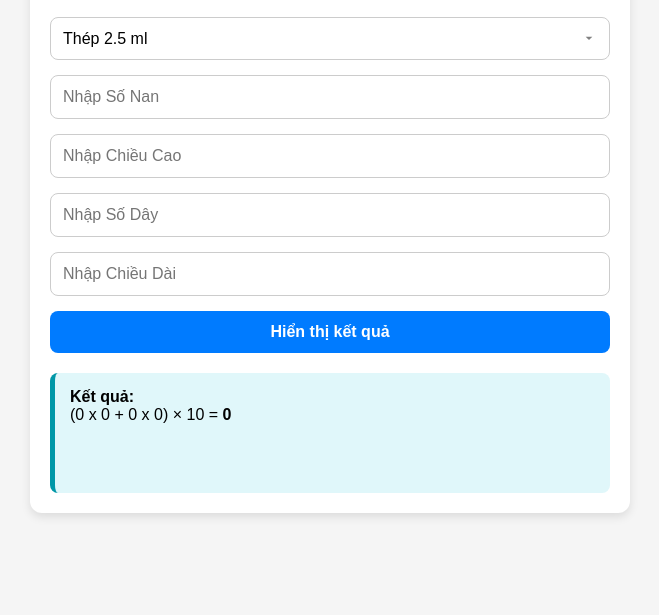
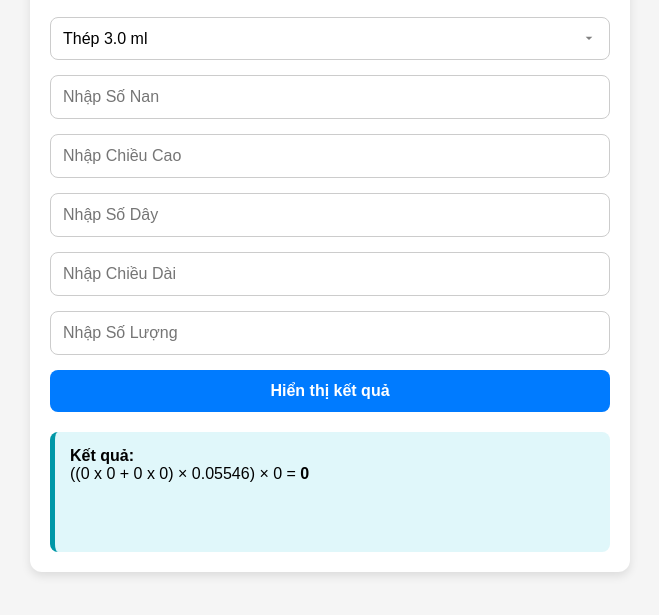
Before and after one commit to congtk1995/website, a plain HTML site: page index.html in a window 1280 px wide. Both pictures are taken after a click on the button "Hiển thị kết quả". Shown: the part 91-706 px from the top of the page, without its empty margins (310-969 px from the left). Drawn offline with Linux system fonts and the light colour scheme.

Commit message:
Update index.html

```diff
--- a/index.html
+++ b/index.html
@@ -70,12 +70,10 @@
 
     <div class="form-group">
       <select id="action">
-        <option value="10">Thép 2.5 ml</option>
-        <option value="20">Thép 2.7 ml</option>
-        <option value="30">Thép 3.0 ml</option>
-        <option value="40">Thép 3.4 ml</option>
-         <option value="40">Thép 4.0 ml</option>
-         <option value="40">Thép 5.0 ml</option>
+        <option value="0.05546">Thép 3.0 ml</option>
+        <option value="0.07549">Thép 3.5 ml</option>
+         <option value="0.09860">Thép 4.0 ml</option>
+         <option value="0.15406">Thép 5.0 ml</option>
       </select>
     </div>
 
@@ -83,7 +81,7 @@
     <div class="form-group"><input type="number" id="b" placeholder="Nhập Chiều Cao"></div>
     <div class="form-group"><input type="number" id="c" placeholder="Nhập Số Dây"></div>
     <div class="form-group"><input type="number" id="d" placeholder="Nhập Chiều Dài"></div>
-
+    <div class="form-group"><input type="number" id="e" placeholder="Nhập Số Lượng"></div>
     <button onclick="tinhKetQua()">Hiển thị kết quả</button>
 
     <div id="result"></div>
@@ -96,13 +94,14 @@
       const b = parseFloat(document.getElementById("b").value) || 0;
       const c = parseFloat(document.getElementById("c").value) || 0;
       const d = parseFloat(document.getElementById("d").value) || 0;
+      const e = parseFloat(document.getElementById("e").value) || 0;
 
       const tong = a * b + c * d;
-      const ketQua = tong * heSo;
+      const ketQua = tong * heSo * e;
 
       document.getElementById("result").innerHTML = `
         <strong>Kết quả:</strong><br>
-        (${a} x ${b} + ${c} x ${d}) × ${heSo} = <strong>${Number(ketQua.toFixed(10))}</strong>
+        ((${a} x ${b} + ${c} x ${d}) × ${heSo}) × ${e} = <strong>${Number(ketQua.toFixed(10))}</strong>
       `;
     }
   </script>
```
